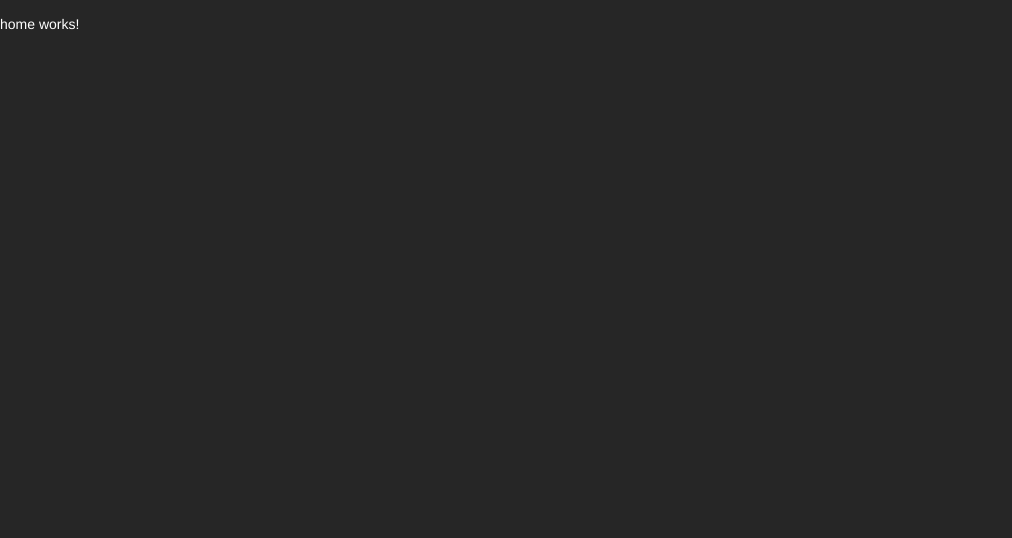
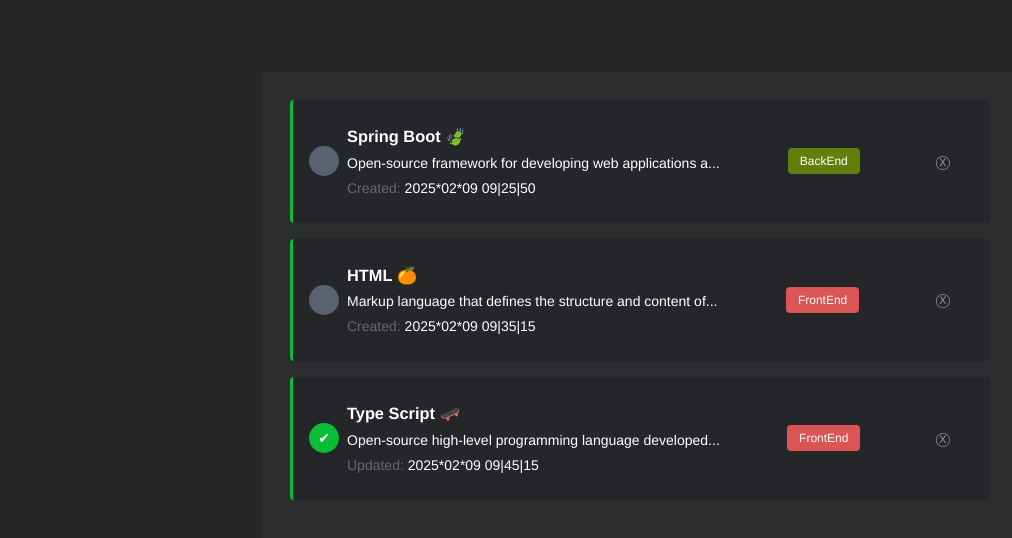
Before and after one commit to TheFrankemon/ad03, an Angular app: page / in a window 1280 px wide. Shown: the top 538 px of the page, without its empty margins (0-1012 px from the left). Built offline with nearby package versions, Linux system fonts and the light colour scheme.

Commit message:
feat (home): Draft item components style

```diff
--- a/src/_variables.scss
+++ b/src/_variables.scss
@@ -1,3 +1,5 @@
 
 $spacing: 4px;
+$radius-sm: 4px;
+
 $success-color: #0ABD36;
--- a/src/app/home/home.component.html
+++ b/src/app/home/home.component.html
@@ -1 +1,36 @@
-<p>home works!</p>
+<div class="container">
+  <div class="items-list">
+    @for (item of items; track $index) {
+      <div class="item">
+        <div class="item-main">
+          <div
+            class="item-check"
+            [class.selected]="selectedItems.includes($index)"
+            (click)="selectItem($index)"
+          >
+            @if (selectedItems.includes($index)) {
+              ✔
+            }
+          </div>
+          <div class="item-content">
+            <h3>{{ item.title }}</h3>
+            <span>{{ item.description }}</span>
+            @if (!item.update_date) {
+              <span>
+                <span class="item-date-label">Created:</span>
+                {{ item.creation_date | date: 'YYYY*MM*dd HH|mm|ss' }}
+              </span>
+            } @else {
+              <span>
+                <span class="item-date-label">Updated: </span>
+                {{ item.update_date | date: 'YYYY*MM*dd HH|mm|ss' }}
+              </span>
+            }
+          </div>
+        </div>
+        <span class="category {{item.status.toLowerCase()}}">{{ item.status }}</span>
+        <button class="delete-button">Ⓧ</button>
+      </div>
+    }
+  </div>
+</div>
--- a/src/app/home/home.component.scss
+++ b/src/app/home/home.component.scss
@@ -0,0 +1,113 @@
+@import "../../variables";
+
+:host {
+  display: flex;
+  flex-direction: column;
+  align-items: center;
+  justify-content: center;
+  min-height: 100vh;
+}
+
+.container {
+  display: flex;
+  flex-direction: column;
+  align-items: center;
+  padding: $spacing*7;
+  background-color: #2b2d2f;
+  min-height: 75vh;
+}
+
+.items-list {
+  display: flex;
+  flex-direction: column;
+  min-width: 700px;
+  gap: $spacing*4;
+}
+
+.item {
+  display: flex;
+  align-items: center;
+  background-color: #242629;
+  border-left: 3px solid $success-color;
+  padding: $spacing*6 $spacing*4;
+  padding-right: $spacing*8;
+  border-radius: $radius-sm;
+  justify-content: space-between;
+}
+
+.item-main {
+  display: flex;
+  align-items: center;
+  gap: $spacing*2;
+}
+
+.item-check {
+  width: 30px;
+  height: 30px;
+  flex-shrink: 0;
+  background-color: #5a6270;
+  border-radius: 50%;
+  display: flex;
+  align-items: center;
+  justify-content: center;
+  cursor: pointer;
+
+  &.selected {
+    background-color: $success-color;
+  }
+}
+
+.item-content {
+  display: flex;
+  flex-direction: column;
+  flex-grow: 1;
+  gap: $spacing;
+
+  h3 {
+    margin: 0px;
+  }
+
+  span {
+    margin: 0;
+  }
+
+  .item-date-label {
+    opacity: 0.3;
+  }
+}
+
+.category {
+  background-color: #5a6270;
+  padding: $spacing $spacing*3;
+  border-radius: $radius-sm;
+  font-size: 12px;
+
+  &.frontend {
+    background-color: #dc5555;
+  }
+  &.backend {
+    background-color: #657d0d;
+  }
+  &.fullstack {
+    background-color: #348b2e;
+  }
+  &.devops {
+    background-color: #537ea5;
+  }
+  &.qa {
+    background-color: #743e93;
+  }
+  &.architect {
+    background-color: #e39c39;
+  }
+}
+
+.delete-button {
+  color: white;
+  opacity: 0.5;
+  border: none;
+  padding: $spacing*2;
+  border-radius: $radius-sm;
+  cursor: pointer;
+  background: unset;
+}
--- a/src/app/home/home.component.ts
+++ b/src/app/home/home.component.ts
@@ -1,12 +1,43 @@
 import { Component } from '@angular/core';
+import { Item, ItemStatus } from '../../models/item.model';
+import { DatePipe } from '@angular/common';
 
 @Component({
   selector: 'app-home',
   standalone: true,
-  imports: [],
+  imports: [DatePipe],
   templateUrl: './home.component.html',
   styleUrl: './home.component.scss'
 })
 export class HomeComponent {
+  items: Item[] = [
+    {
+      title: 'Spring Boot 🍃',
+      description: 'Open-source framework for developing web applications a...',
+      status: ItemStatus.BackEnd,
+      creation_date: new Date('2025-02-09 09:25:50')
+    },
+    {
+      title: 'HTML 🍊',
+      description: 'Markup language that defines the structure and content of...',
+      status: ItemStatus.FrontEnd,
+      creation_date: new Date('2025-02-09 09:35:15')
+    },
+    {
+      title: 'Type Script 🛹',
+      description: 'Open-source high-level programming language developed...',
+      status: ItemStatus.FrontEnd,
+      creation_date: new Date('2025-02-09 09:45:15'),
+      update_date: new Date('2025-02-09 09:45:15')
+    }
+  ];
+  selectedItems: number[] = [2];
 
+  selectItem(idx: number) {
+    if (!this.selectedItems.includes(idx)) {
+      this.selectedItems.push(idx);
+    } else {
+      this.selectedItems = this.selectedItems.filter(it => idx !== it);
+    }
+  }
 }
--- a/src/models/item.model.ts
+++ b/src/models/item.model.ts
@@ -1,10 +1,10 @@
 export enum ItemStatus {
-  FrontEnd,
-  BackEnd,
-  FullStack,
-  DevOps,
-  QA,
-  Architect
+  FrontEnd = 'FrontEnd',
+  BackEnd = 'BackEnd',
+  FullStack = 'FullStack',
+  DevOps = 'DevOps',
+  QA = 'QA',
+  Architect = 'Architect'
 }
 
 export interface Item {
```
